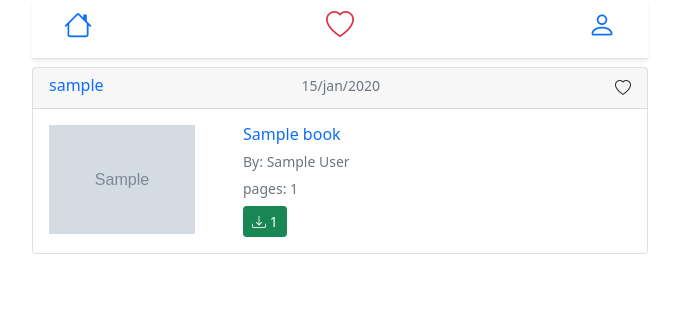
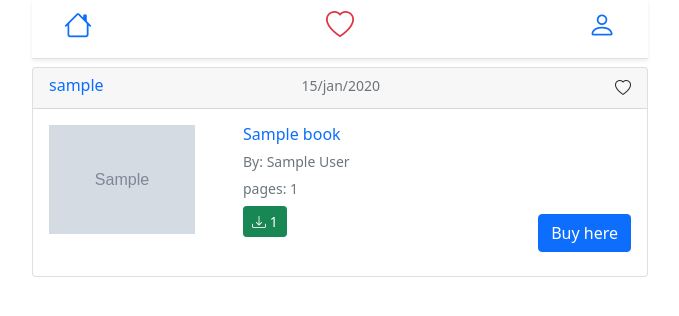
Before and after one commit to ikram9820/books, a Django app: template templates/books/fav.html in a window 1280 px wide. Shown: the top 316 px of the page, without its empty margins (300-979 px from the left). Run offline with Django 4.2, Linux system fonts and the light colour scheme; the template is opened without the code that fills it: most values are stand-ins (such as "Sample title", 1, 10 or a date in 2020); grey boxes marked "Sample" are stand-in pictures.

Commit message:
Update _post_card.html

```diff
--- a/templates/_post_card.html
+++ b/templates/_post_card.html
@@ -55,8 +55,16 @@
                 <h6 class="card-text"> <small class="text-muted">pages: {{book.pages}} </small> </h6>
               {% endif %}
 
-              <h6 class="card-text"> <a href="{{book.pdf.url}}" download class= "btn btn-success btn-sm bi bi-download">     {{book.size}} </a> </h6>
-
+              <div class = 'row'>
+               <div class = 'col-6'>
+                <h6 class="card-text"> <a href="{{book.pdf.url}}" download class= "btn btn-success btn-sm bi bi-download">     {{book.size}} </a> </h6>
+               </div>
+               <div class='col-6 d-flex justify-content-end'>
+                {% if book.store_url is not None %}
+                  <a class = 'btn btn-primary btn sm my-2 '   href= "{{ book.store_url }}" > Buy here</a>
+                {% endif %}
+               </div>
+              </div>
           </div>
         </div>
       </div>
```
